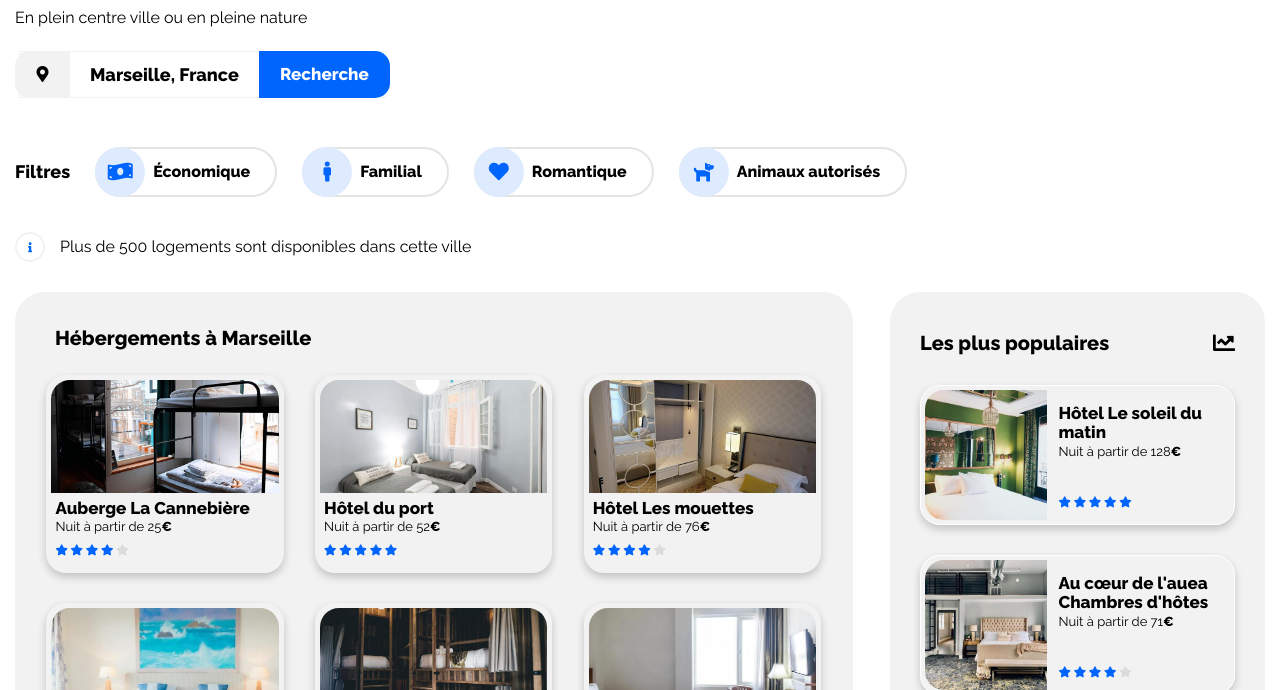
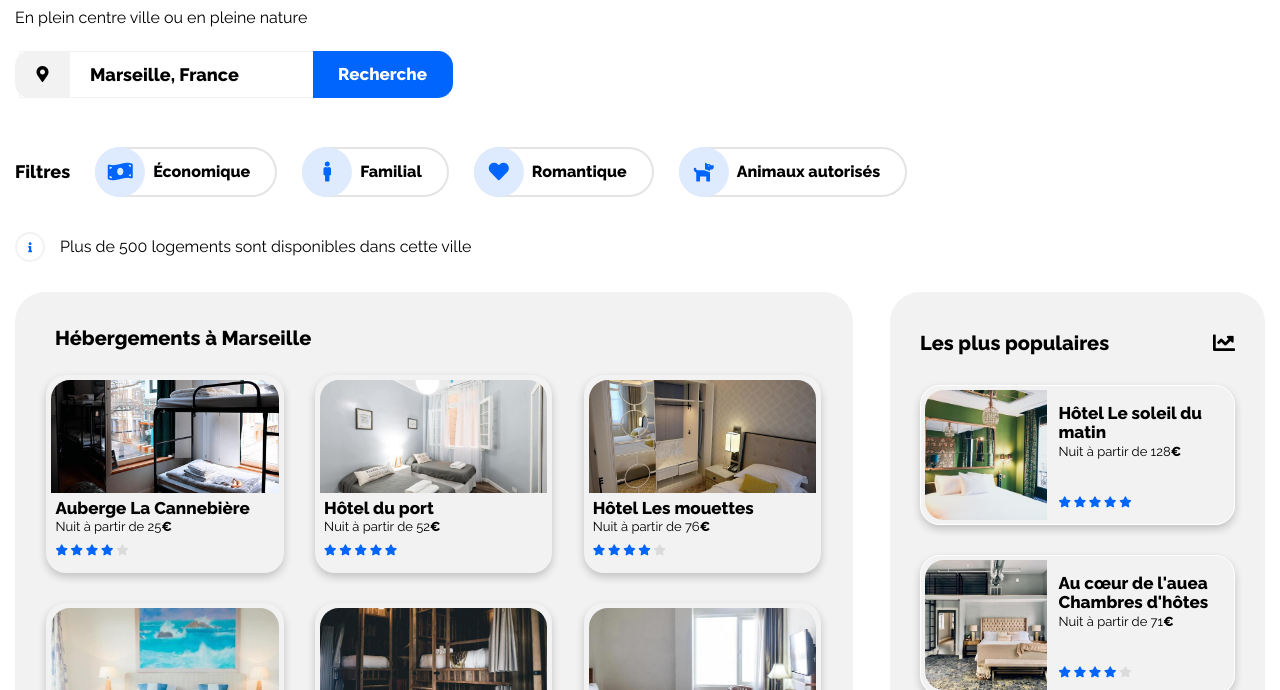
Before and after one commit to MichelYam/booki, a plain HTML site: page index.html in a window 1280 px wide. Shown: the part 110-800 px from the top of the page. Drawn offline with Linux system fonts and the light colour scheme.

Commit message:
correction search input

```diff
--- a/css/style.css
+++ b/css/style.css
@@ -118,7 +118,7 @@ section {
     border-radius: 4px 0 0 4px;
     -moz-border-radius: 4px 0 0 4px;
     -webkit-border-radius: 4px 0 0 4px;
-    width: 30%;
+    min-width: 35%;
 }
 
 .search-container .search-mark {
@@ -144,14 +144,13 @@ section {
 }
 
 .search-container input {
-    padding: 12px 0px 12px 70px;
+    padding: 12px 70px 12px 70px;
     border: 1px solid #f2f2f2;
     outline: none;
     font-weight: 600;
     font-size: 18px;
     width: 100%;
     height: 47px;
-
 }
 
 .search-container input::placeholder {
@@ -161,7 +160,7 @@ section {
 
 .search-btn {
     position: absolute;
-    width: 35%;
+    width: 140px;
     height: 47px;
     font-size: 17px;
     background-color: #0065FC;
@@ -791,7 +790,7 @@ section {
     }
 
     .search-bar {
-        width: 60%;
+        min-width: 45%;
     }
 
     .search-filter {
```
